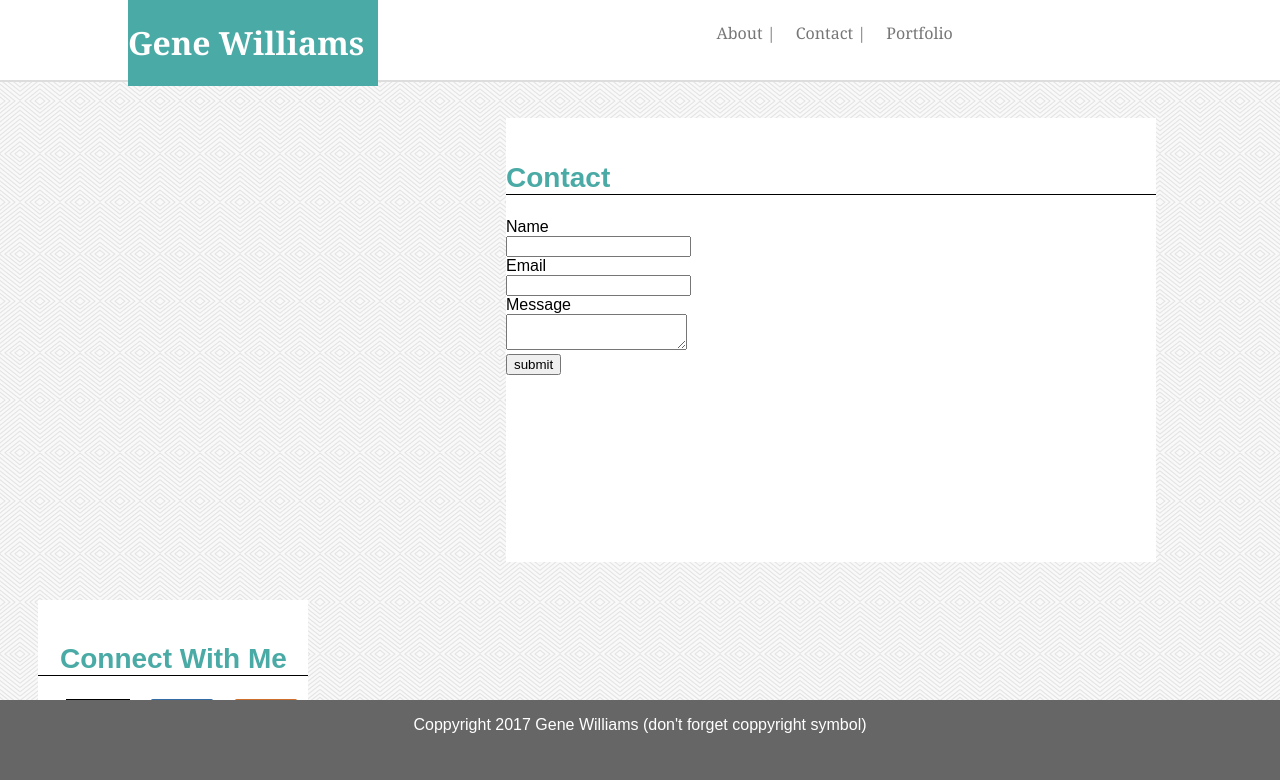
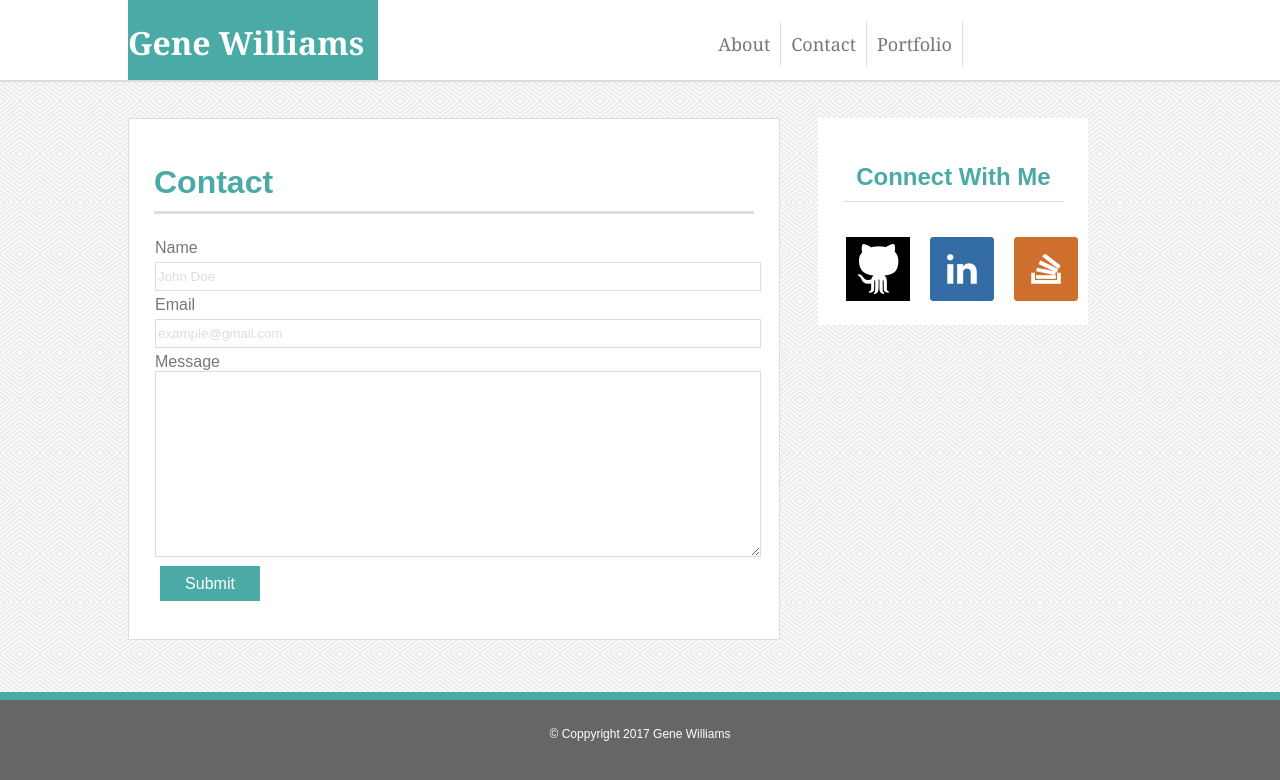
Before and after one commit to Squatch89/Basic-Portfolio, a plain HTML site: page contact.html in a window 1280 px wide. Drawn offline with Linux system fonts and the light colour scheme.

Commit message:
CSS further refined, minor HTML changes to compliment CSS

```diff
--- a/assets/css/style.css
+++ b/assets/css/style.css
@@ -7,8 +7,7 @@ html
 body
     {
         background-color: #ffffff;
-        border-bottom: 2px solid;
-        border-color: #dddddd;
+        border-bottom: 2px solid #dddddd;
         font-family: 'Arial', 'Helvetica Neue', Helvetica, sans-serif;
         background-image: url('../images/whirlpool.png');
         margin: 0 0 100px;
@@ -34,16 +33,18 @@ footer
         clear: both;
         height: 100px;
         text-align: center;
+        font-size: 12px;
         position: absolute;
         bottom: 0;
         left: 0;
         width: 100%;
-
+        border-top: 8px solid #4aaaa5;
     }
 
 nav
     {
         margin-right: 24%;
+        color: #dddddd;
     }
 
 ul
@@ -58,13 +59,21 @@ ul
 ul li
     {
         padding-right: 10px;
+        font-size: 18px;
+    }
+
+li a
+    {
+        border-right: 1px solid #dddddd;
     }
 
 h2
     {
         color: #4aaaa5;
-        font-size: 28px;
-        border-bottom: 1px solid black;
+        font-size: 24px;
+        border-bottom: 1px solid #dddddd;
+        margin: 25px;
+        padding-bottom: 10px;
     }
 
 section
@@ -73,11 +82,34 @@ section
         background-color: #ffffff;
         padding-top: 20px;
         padding-bottom: 100px;
-        border-color: #dddddd;
+        border: 1px solid #dddddd;
         margin-top: 3%;
         margin-left: 10%;
-        float: left
+        float: left;
+        color: #777777;
+        margin-bottom: 25px;
+        height: auto;
     }
+
+form
+    {
+        margin-left: 4%;
+    }
+
+input
+    {
+        width: 600px;
+        height: 25px;
+        border: 1px solid #dddddd;
+        color: #dddddd;
+    }
+
+label, input
+    {
+        margin-bottom: 5px;
+        margin-top: 5px;
+    }
+
 
 article
     {
@@ -104,7 +136,38 @@ a
         float: right;
         display: inline-block;
         word-wrap: normal;
-        padding: 0px 10px;
+        padding: 10px;
+    }
+
+p
+    {
+        line-height: 1.5em;
+        margin: 25px;
+    }
+
+textarea
+    {
+        width: 600px;
+        height: 180px;
+        border: 1px solid #dddddd;
+    }
+
+#contact
+    {
+        height: 375px;
+    }
+
+#button
+    {
+        background-color: #4aaaa5;
+        font-family: 'Arial', 'Helvetica Neue', Helvetica, sans-serif;
+        font-size: 16px;
+        color: white;
+        width: 100px;
+        height: 35px;
+        margin: 5px;
+        border: 0;
+        border-radius: 0;
     }
 
 #pro
@@ -114,6 +177,7 @@ a
         float: left;
         padding-left: 15px;
         padding-right: 15px;
+        margin: 5px;
     }
 
 #logo
@@ -122,6 +186,7 @@ a
         margin-left: 10%;
         float: left;
         width: 250px;
+        height: 80px;
     }
 
 #hangman
@@ -133,6 +198,7 @@ a
         position: relative;
         float: left;
         margin: 10px;
+        left: 10px;
     }
 
 #rpg
@@ -144,6 +210,7 @@ a
         position: relative;
         float: left;
         margin: 10px;
+        left: 10px;
     }
 
 #rps
@@ -155,6 +222,7 @@ a
         position: relative;
         float: left;
         margin: 10px;
+        left: 10px;
     }
 
 #trivia
@@ -166,6 +234,7 @@ a
         position: relative;
         float: left;
         margin: 10px;
+        left: 10px;
     }
 
 #rutgers
@@ -177,6 +246,7 @@ a
         position: relative;
         float: left;
         margin: 10px;
+        left: 10px;
     }
 
 .banner
@@ -187,4 +257,19 @@ a
         position: absolute;
         bottom: 10px;
         text-align: center;
+        color: white;
     }
+
+.topper
+    {
+        color: #4aaaa5;
+        font-size: 32px;
+        border-bottom: 3px solid #dddddd;
+        margin: 25px;
+        padding-bottom: 10px;
+    }
+
+.social
+    {
+        margin-bottom: 10px
+    }
--- a/contact.html
+++ b/contact.html
@@ -25,9 +25,9 @@
 
                     <li> <a href="portfolio.html"> Portfolio </a> </li>
 
-                    <li> <a href="contact.html"> Contact | </a> </li>
+                    <li> <a href="contact.html"> Contact  </a> </li>
 
-                    <li> <a href="index.html"> About | </a> </li>
+                    <li> <a href="index.html"> About  </a> </li>
 
                 </ul>
 
@@ -38,25 +38,36 @@
 
         <section>
 
-            <article>
+            <article id="contact">
 
-                <h2> Contact </h2>
+                <h2 class="topper"> Contact </h2>
 
                 <form>
 
+                    <label>
+
                         Name
+
                         <br>
 
-                    <input type="text" name="name">
+                        <input type="text" name="name" value="John Doe">
 
                         <br>
+
+                    </label>
+
+                    <label>
 
                         Email
                         <br>
 
-                    <input type="text" name="email">
+                        <input type="text" name="email" value="example@gmail.com">
 
                         <br>
+
+                    </label>
+
+                    <label>
 
                         Message
                         <br>
@@ -65,7 +76,9 @@
 
                         <br>
 
-                    <input type="submit" value="submit">
+                    </label>
+
+                        <input id="button" type="submit" value="Submit">
 
 
 
@@ -79,16 +92,16 @@
 
             <h2> Connect With Me</h2>
 
-                <a href="https://stackoverflow.com/users/8014402/g-williams" target="_blank"> <img src="assets/images/stackoverflow.png" height="64" width="64"/> </a>
+                <a class="social" href="https://stackoverflow.com/users/8014402/g-williams" target="_blank"> <img src="assets/images/stackoverflow.png" height="64" width="64"/> </a>
 
-                <a href="https://www.linkedin.com/in/genewillb/" target="_blank"> <img src="assets/images/linkedin.png" height="64" width="64"/> </a>
+                <a class="social" href="https://www.linkedin.com/in/genewillb/" target="_blank"> <img src="assets/images/linkedin.png" height="64" width="64"/> </a>
 
-                <a href="https://github.com/Squatch89" target="_blank"> <img src="assets/images/github.png" height="64" width="64"/> </a>
+                <a class="social" href="https://github.com/Squatch89" target="_blank"> <img src="assets/images/github.png" height="64" width="64"/> </a>
 
         </aside>
 
         <footer>
-            <p> Coppyright 2017 Gene Williams (don't forget coppyright symbol) </p>
+            <p> &copy Coppyright 2017 Gene Williams </p>
         </footer>
 
     </body>
```
Also changed, not shown: index.html (+9 -9 lines), portfolio.html (+7 -7 lines). Lines whose indentation alone changed are shown as unchanged.
